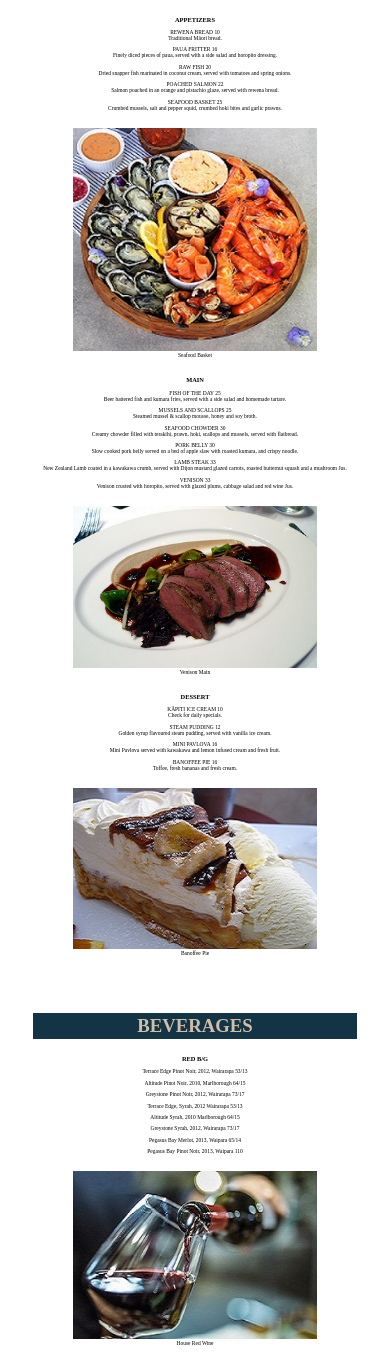
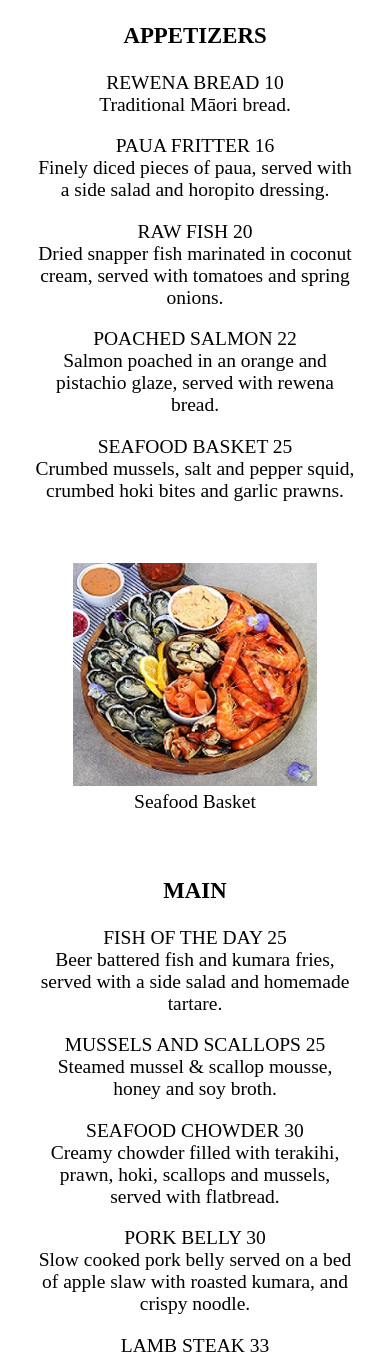
Before and after one commit to ChrisCairns10/ChrisCairns10.github.io, a PHP site: page /Menu/Menu.html in a window 390 px wide. Shown: the part 192-1547 px from the top of the page. Run offline with PHP 8.4, Linux system fonts and the light colour scheme.

Commit message:
Add files via upload

```diff
--- a/CSS/my-css.css
+++ b/CSS/my-css.css
@@ -60,6 +60,13 @@
     font-size: 1.4vw;
 }
 
+/* If the screen size is 600px wide or less, set the font-size of <column> */
+@media screen and (max-width: 600px) {
+.column {
+    font-size: 5vw;
+    }
+}
+
 /* Clear floats after the columns */
 .row:after {
     content: "";
@@ -76,15 +83,15 @@
 }
 
 
-/* Style the main */
+/* Style the <main> */
 .main {
     background-color:white;
     text-align: center;
     padding: 10px;
-    /*font-size: 1.4vw;*/
+    font-size: 1.4vw;
     }
 
-/* If the screen size is 600px wide or less, set the font-size of <div> */
+/* If the screen size is 600px wide or less, set the font-size of <main> */
 @media screen and (max-width: 600px) {
 .main {
     font-size: 5vw;
```
